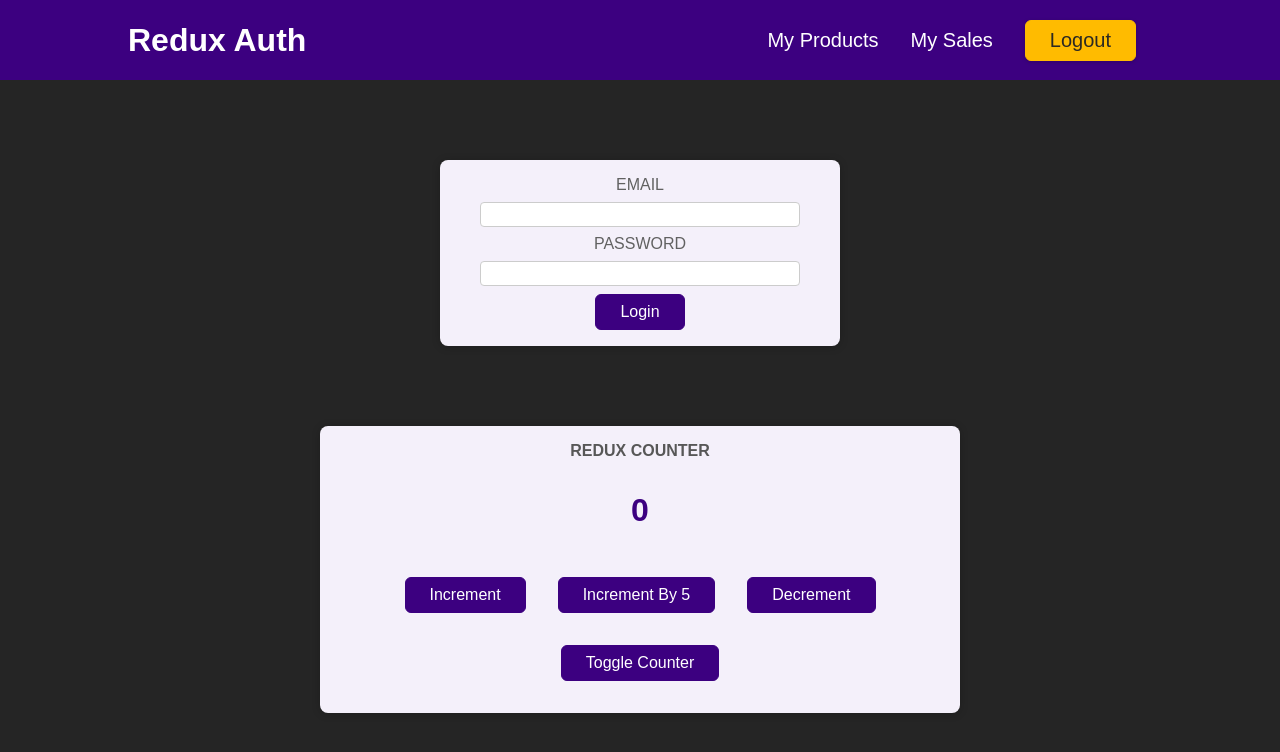
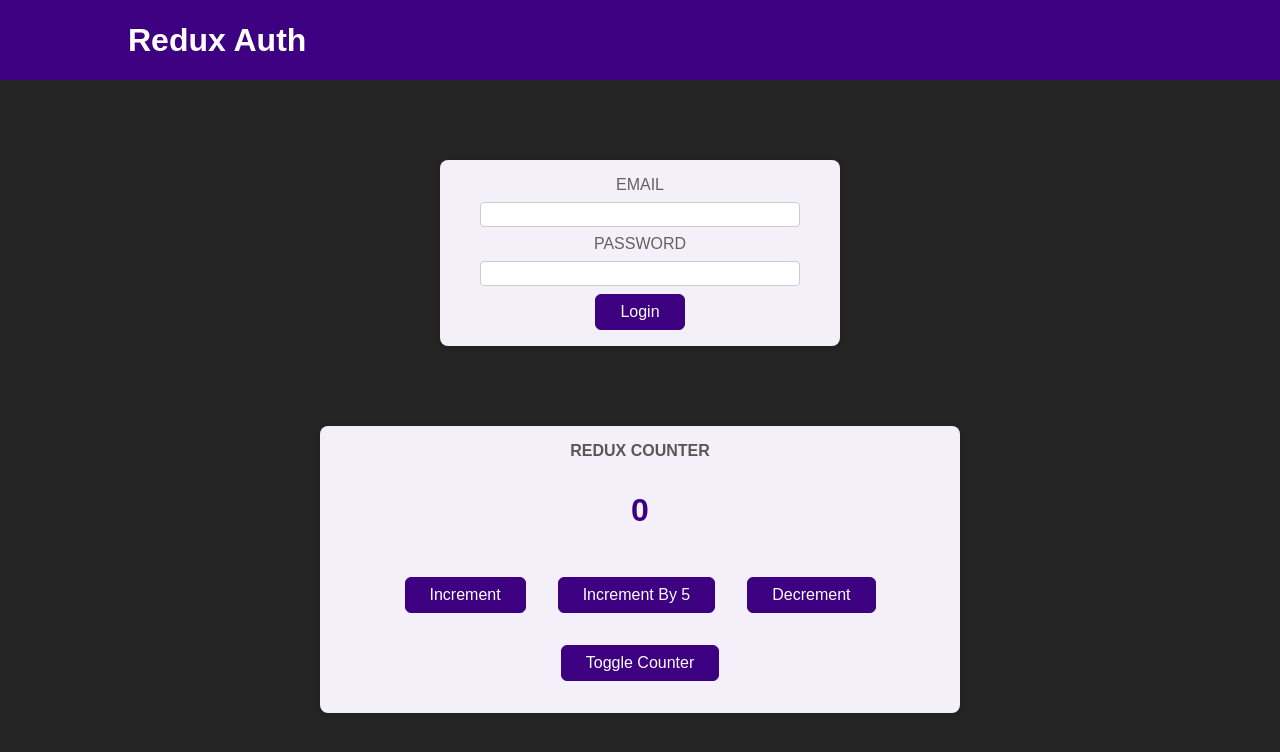
Before and after one commit to NamNguyenGit/React-Redux, a React (Create React App) app: page / in a window 1280 px wide. Shown: the top 752 px of the page. Built offline with nearby package versions, Linux system fonts and the light colour scheme.

Commit message:
Read Dispatch from  new slice

```diff
--- a/src/App.js
+++ b/src/App.js
@@ -1,12 +1,18 @@
 import Counter from "./components/Counter";
 import Header from "./components/Header";
 import Auth from "./components/Auth";
+import UserProfile from "./components/UserProfile"
+import {useSelector} from "react-redux"
 
 function App() {
+
+  const isAuth = useSelector(state => state.auth.isAuthenticated)
+
   return (
     <>
       <Header />
-      <Auth />
+      {!isAuth && <Auth />}
+      {isAuth && <UserProfile />}
       <Counter />
     </>
   );
--- a/src/components/Auth.js
+++ b/src/components/Auth.js
@@ -1,10 +1,23 @@
 import classes from './Auth.module.css';
+import { useDispatch } from 'react-redux';
+import { authActions } from '../store/index'
+const Auth = () => {
 
-const Auth = () => {
+  const dispatch = useDispatch()
+
+  const loginHandler = (e) => {
+    e.preventDefault()
+
+    dispatch(authActions.login())
+
+  }
+
+
+
   return (
     <main className={classes.auth}>
       <section>
-        <form>
+        <form onSubmit={loginHandler}>
           <div className={classes.control}>
             <label htmlFor='email'>Email</label>
             <input type='email' id='email' />
@@ -13,7 +26,7 @@
             <label htmlFor='password'>Password</label>
             <input type='password' id='password' />
           </div>
-          <button>Login</button>
+          <button >Login</button>
         </form>
       </section>
     </main>
--- a/src/components/Header.js
+++ b/src/components/Header.js
@@ -1,22 +1,34 @@
-import classes from './Header.module.css';
+import classes from "./Header.module.css";
+import { useSelector, useDispatch } from "react-redux";
+import { authActions } from "../store";
 
 const Header = () => {
+  const dispatch = useDispatch();
+
+  const isAuth = useSelector((state) => state.auth.isAuthenticated);
+
+  const logoutHandler = () => {
+    dispatch(authActions.logout());
+  };
+
   return (
     <header className={classes.header}>
       <h1>Redux Auth</h1>
+      {isAuth && (
         <nav>
           <ul>
             <li>
-            <a href='/'>My Products</a>
+              <a href="/">My Products</a>
             </li>
             <li>
-            <a href='/'>My Sales</a>
+              <a href="/">My Sales</a>
             </li>
             <li>
-            <button>Logout</button>
+              <button onClick={logoutHandler}>Logout</button>
             </li>
           </ul>
         </nav>
+      )}
     </header>
   );
 };
```
Lines whose indentation alone changed are shown as unchanged.
